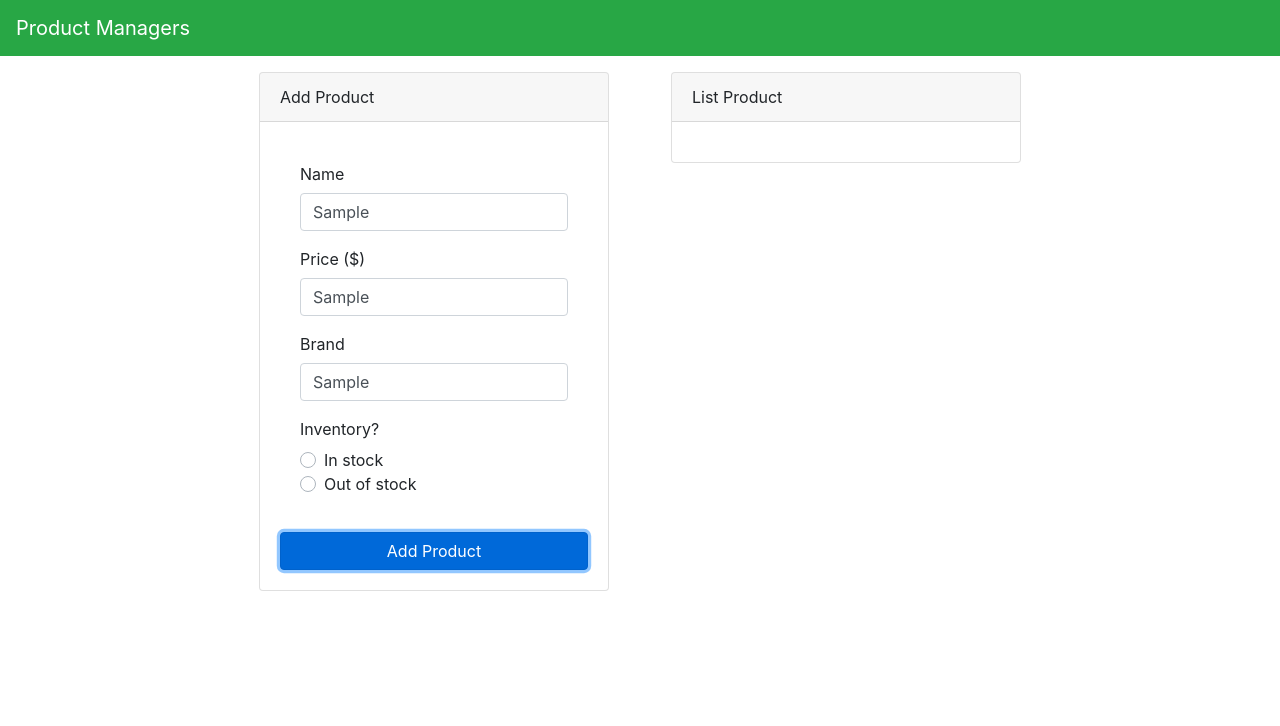
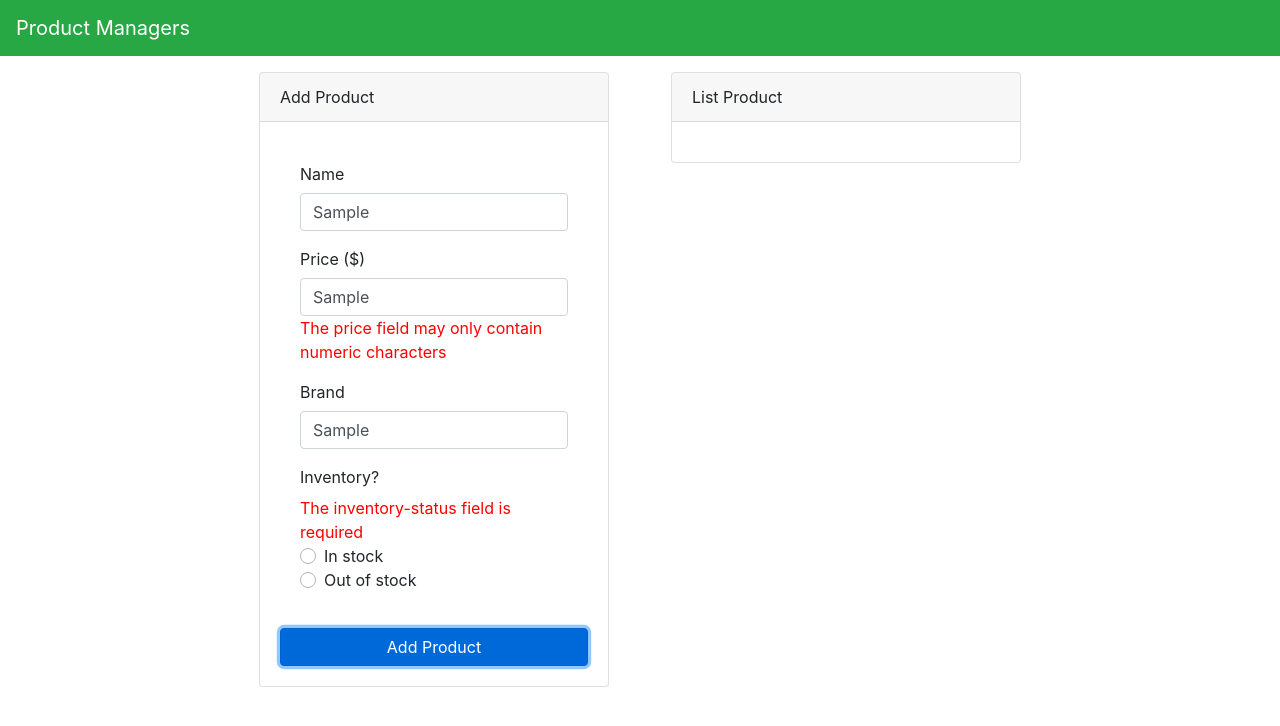
Before and after one commit to eddamazioribeiro/vue-product-manager, a Vue app: page / in a window 1280 px wide. Both pictures are taken after typing "Sample", "Sample", "Sample" into the empty fields and a click on the button "Add Product". Shown: the top 726 px of the page. Built offline with nearby package versions, Linux system fonts and the light colour scheme.

Commit message:
added validations on add product form using vee-validate

```diff
--- a/package.json
+++ b/package.json
@@ -11,6 +11,7 @@
     "boostrap": "^2.0.0",
     "bootstrap-vue": "^2.21.2",
     "core-js": "^3.6.5",
+    "vee-validate": "2.2.10",
     "vue": "^2.6.11"
   },
   "devDependencies": {
--- a/src/App.vue
+++ b/src/App.vue
@@ -27,4 +27,7 @@ export default {
 </script>
 
 <style>
+.error-message {
+  color: red;
+}
 </style>
--- a/src/components/AddProduct.vue
+++ b/src/components/AddProduct.vue
@@ -6,20 +6,31 @@
           <b-form autocomplete="off">
             <b-form-group
               label="Name">
-              <b-form-input v-model="form.name" id="name" name="name" trim></b-form-input>
+              <b-form-input v-model="form.name" v-validate="{required: true, min: 3}" id="name" name="name" trim></b-form-input>
+              <div v-if="submitted" class="error-message">
+                {{errors.first('name')}}
+              </div>
             </b-form-group>
             <b-form-group
               label="Price ($)">
-              <b-form-input v-model="form.price" id="price" name="price" trim></b-form-input>
+              <b-form-input v-model="form.price" v-validate="{required: true, numeric: true}" id="price" name="price" trim></b-form-input>
+              <div v-if="submitted" class="error-message">
+                {{errors.first('price')}}
+              </div>
             </b-form-group>
             <b-form-group
               label="Brand">
-              <b-form-input v-model="form.brand" id="brand" name="brand" trim></b-form-input>
+              <b-form-input v-model="form.brand" v-validate="{required: true}" id="brand" name="brand" trim></b-form-input>
+              <div v-if="submitted" class="error-message">
+                {{errors.first('brand')}}
+              </div>
             </b-form-group>
-
             <b-form-group
               label="Inventory?">
-              <b-form-radio v-model="form.inventoryStatus" name="inventory-status" value="true">In stock</b-form-radio>
+              <div v-if="submitted" class="error-message">
+                {{errors.first('inventory-status')}}
+              </div>
+              <b-form-radio v-model="form.inventoryStatus" v-validate="{required: true}" name="inventory-status" value="true">In stock</b-form-radio>
               <b-form-radio v-model="form.inventoryStatus" name="inventory-status" value="false">Out of stock</b-form-radio>
             </b-form-group>
           </b-form>
@@ -39,11 +50,15 @@ export default {
         price: '',
         brand: '',
         inventoryStatus: ''
-      }
+      },
+      submitted: false
     }
   },
   methods: {
-    addProduct() {
+    async addProduct() {
+      this.submitted = true
+      let ok = await this.$validator.validate()
+      console.log('form ok', ok)
       console.log(this.form)
     }
   }
--- a/src/main.js
+++ b/src/main.js
@@ -1,11 +1,13 @@
 import Vue from 'vue'
 import App from './App.vue'
 import BootstrapVue from 'bootstrap-vue'
+import * as VeeValidate from 'vee-validate'
 
 import 'bootstrap/dist/css/bootstrap.css'
 import 'bootstrap-vue/dist/bootstrap-vue.css'
 
 Vue.use(BootstrapVue)
+Vue.use(VeeValidate)
 Vue.config.productionTip = false
 
 new Vue({
```
Also changed, not shown: 1 other file (tests, documents, lock files or other folders).
